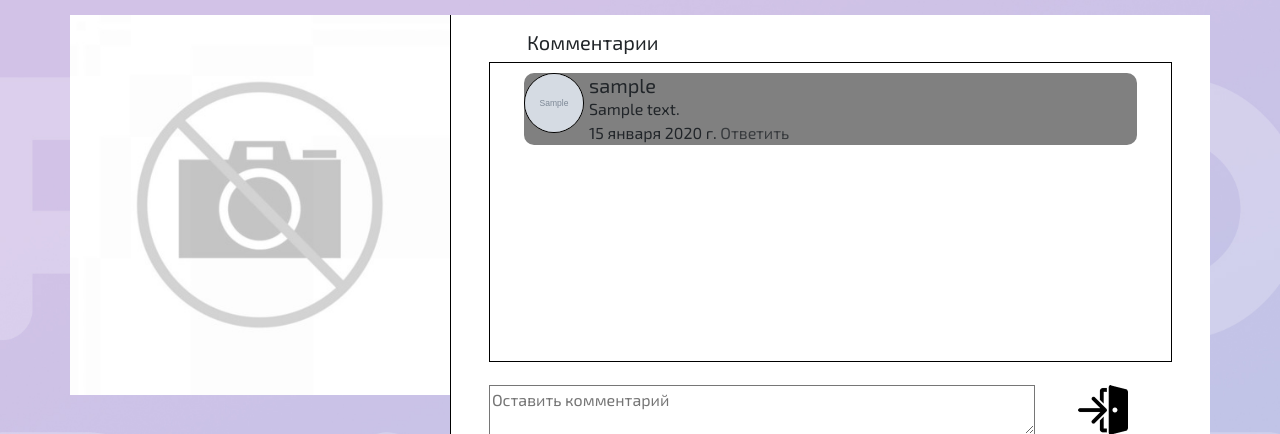
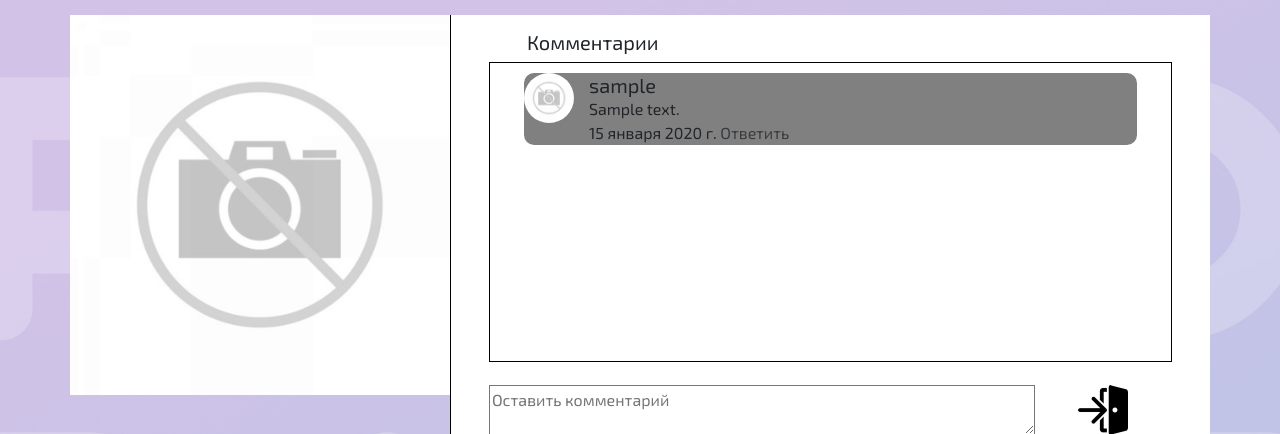
Before and after one commit to sasha-pipec/mentor_project, a Django app: a page that uses photobatle/templates/photobatle/home_page.html in a window 1280 px wide. Shown: the part 42-476 px from the top of the page. Run offline with Django 4.2, Linux system fonts and the light colour scheme; tables that the repository leaves empty hold one stand-in row (values such as "Sample post"); grey boxes marked "Sample" are stand-in pictures; parts of the project's set-up code (start-up, migrations or seed data) failed here and were passed over; some libraries are stand-ins or nearby versions.

Commit message:
fix bug with photo_admin

```diff
--- a/photobatle/templates/photobatle/detail_post.html
+++ b/photobatle/templates/photobatle/detail_post.html
@@ -26,7 +26,11 @@
                         <div class="col">
                             <div class="comment-content-detail">
                                 {% if comment.user.photo|check_photo_admin %}
+                                    {% if user.photo.url|check_photo %}
                                     <img class="comment-image" src='{{comment.user.photo.url}}' alt="avatar">
+                                    {% else%}
+                                    <img src="/static/image/default-photo-post.jpeg" class="photo-user-navbar" alt="">
+                                    {% endif %}
                                 {% else %}
                                 <img class="comment-image" src="/static/image/default-photo-post.jpeg"
                                      alt="Card image cap">
@@ -103,7 +107,11 @@
                             <div class="col">
                                 <div class="comment-content-detail" id="answer-comment-detail-content">
                                     {% if answer.user.photo|check_photo_admin %}
+                                        {% if user.photo.url|check_photo %}
                                         <img class="comment-image" src='{{answer.user.photo.url}}' alt="avatar">
+                                        {% else%}
+                                        <img src="/static/image/default-photo-post.jpeg" class="photo-user-navbar" alt="">
+                                        {% endif %}
                                     {% else %}
                                     <img class="comment-image" src="/static/image/default-photo-post.jpeg"
                                          alt="Card image cap">
--- a/photobatle/templates/photobatle/home_page.html
+++ b/photobatle/templates/photobatle/home_page.html
@@ -26,7 +26,11 @@
         <div class="image-user-navbar">
             <a href="{% url 'user_page'%}">
                 {% if user.photo|check_photo_admin %}
-                <img src="{{user.photo.url}}" class="photo-user-navbar" alt="">
+                    {% if user.photo.url|check_photo %}
+                    <img src="{{user.photo.url}}" class="photo-user-navbar" alt="">
+                    {% else%}
+                    <img src="/static/image/default-photo-post.jpeg" class="photo-user-navbar" alt="">
+                    {% endif %}
                 {% else %}
                 <img src="/static/image/default-photo-post.jpeg" class="photo-user-navbar" alt="">
                 {% endif %}
--- a/photobatle/templates/photobatle/user_page.html
+++ b/photobatle/templates/photobatle/user_page.html
@@ -12,7 +12,11 @@
         <div class="col-12 col-sm-12">
             <div class="personal-account-user-image">
                 {% if user.photo|check_photo_admin %}
-                <img src="{{user.photo_imagekit_medium.url}} " alt="Card image cap" class="personal-account-user-photo">
+                    {% if user.photo.url|check_photo %}
+                     <img src="{{user.photo_imagekit_medium.url}} " alt="Card image cap" class="personal-account-user-photo">
+                    {% else%}
+                    <img src="/static/image/default-photo-post.jpeg" class="photo-user-navbar" alt="">
+                    {% endif %}
                 {% else %}
                 <img src="/static/image/default-photo-post.jpeg" alt="Card image cap"
                      class="personal-account-user-photo">
--- a/photobatle/templatetags/filter.py
+++ b/photobatle/templatetags/filter.py
@@ -19,6 +19,7 @@ def first_letters(value):
 def check_photo(value):
     return os.path.exists(str(value)[1::])
 
+
 @register.filter
 def check_photo_admin(value):
     return bool(value)
@@ -27,6 +28,7 @@ def check_photo_admin(value):
 @register.filter
 def comment_count(value):
     return models.Commentmodels.Comment.objects.filter(photo=value.pk).count()
+
 
 @register.filter
 def like_count(value):
@@ -58,10 +60,12 @@ def check_answer(value):
     else:
         return False
 
+
 @register.filter
 def all_likes(value):
     return models.Likemodels.Like.objects.filter(user_id=value).count()
 
+
 @register.filter
 def all_comments(value):
     return models.Commentmodels.Comment.objects.filter(user_id=value).count()
```
Lines whose indentation alone changed are shown as unchanged.
